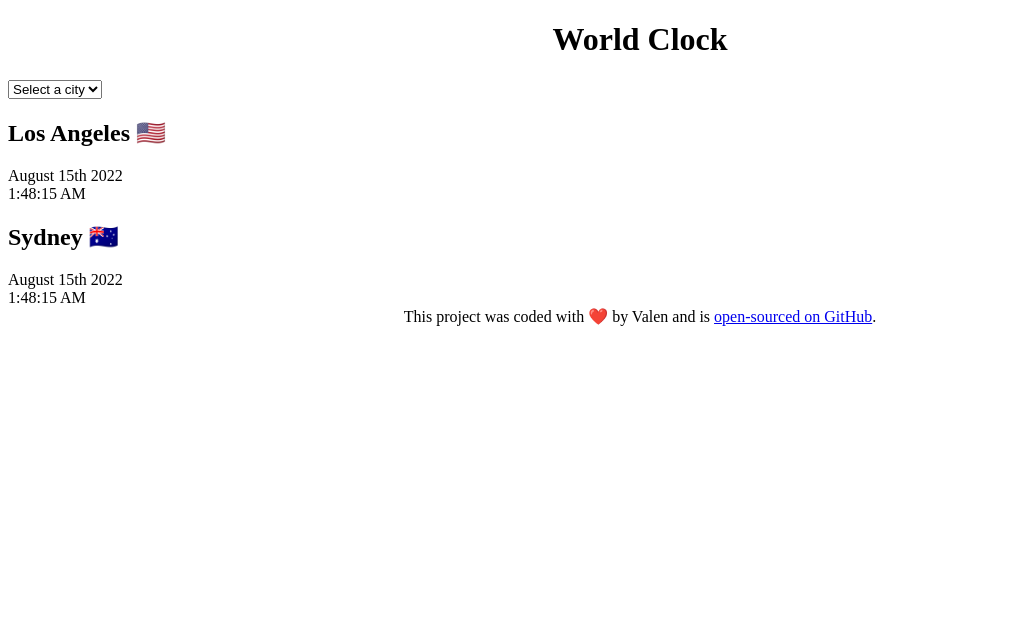
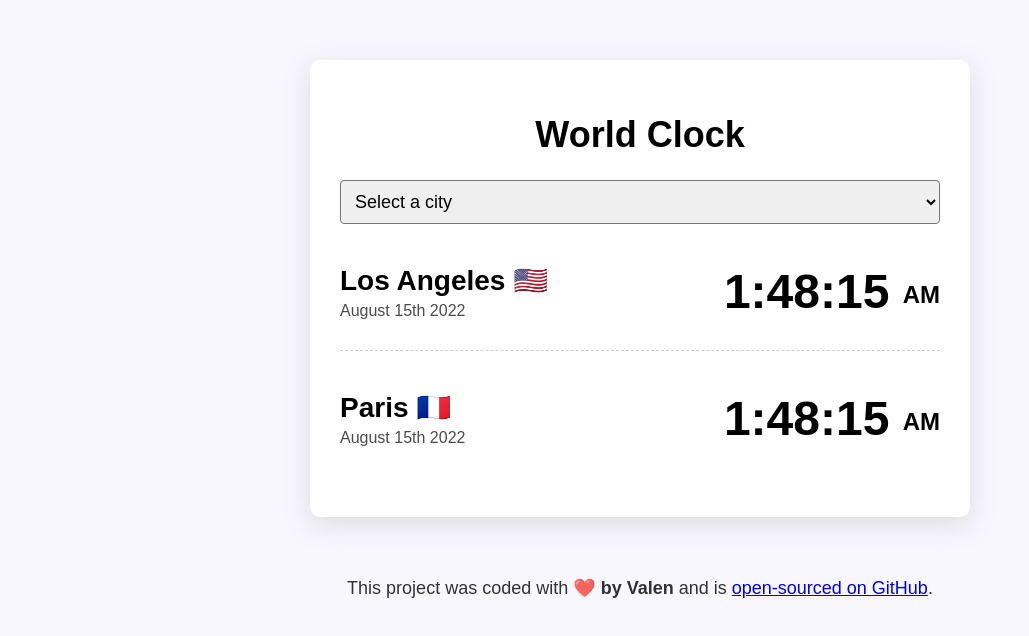
Before and after one commit to meta100py/world-clock, a plain HTML site: page index.html in a window 1280 px wide. Shown: the whole page, without its empty margins (0-1029 px from the left). Drawn offline with Linux system fonts and the light colour scheme.

Commit message:
Styled the project with CSS

```diff
--- a/css/style.css
+++ b/css/style.css
@@ -1,6 +1,58 @@
+body {
+  background-color: #f9f7fe;
+  font-family: sans-serif;
+}
 h1 {
   text-align: center;
+  font-size: 36px;
+  font-family: sans-serif;
 }
+h2 {
+  margin: 0 0 5px;
+  font-size: 28px;
+}
+select {
+  display: block;
+  width: 100%;
+  font-size: 18px;
+  border-radius: 4px;
+  padding: 10px;
+}
+
+.container {
+  max-width: 600px;
+  margin: 60px auto;
+  background: white;
+  padding: 30px;
+  box-shadow: rgba(100, 100, 111, 0.2) 0px 7px 29px 0px;
+  border-radius: 10px;
+}
+.city {
+  display: flex;
+  margin: 10px 0;
+  justify-content: space-between;
+  padding: 30px 0;
+  border-bottom: 1px dashed rgba(0, 0, 0, 0.2);
+}
+.city:last-child {
+  border: none;
+}
+
+.date {
+  opacity: 0.7;
+}
+.time {
+  font-size: 48px;
+  font-weight: bold;
+}
+.time small {
+  font-size: 24px;
+  vertical-align: middle;
+  line-height: 48px;
+}
+
 footer {
   text-align: center;
+  font-size: 18px;
+  color: rgba(0, 0, 0, 0.8);
 }
--- a/index.html
+++ b/index.html
@@ -16,18 +16,22 @@
         <option value="">Auckland</option>
       </select>
       <div class="city">
-        <h2>Los Angeles 🇺🇸</h2>
-        <div class="date">August 15th 2022</div>
-        <div class="time">1:48:15 AM</div>
+        <div>
+          <h2>Los Angeles 🇺🇸</h2>
+          <div class="date">August 15th 2022</div>
+        </div>
+        <div class="time">1:48:15 <small>AM</small></div>
       </div>
       <div class="city">
-        <h2>Sydney 🇦🇺</h2>
-        <div class="date">August 15th 2022</div>
-        <div class="time">1:48:15 AM</div>
+        <div>
+          <h2>Paris 🇫🇷</h2>
+          <div class="date">August 15th 2022</div>
+        </div>
+        <div class="time">1:48:15 <small>AM</small></div>
       </div>
     </div>
     <footer>
-      This project was coded with ❤️ by Valen and is
+      This project was coded with ❤️ <strong>by Valen</strong> and is
       <a href="https://github.com/meta100py/world-clock" target="_blank"
         >open-sourced on GitHub</a
       >.
```
